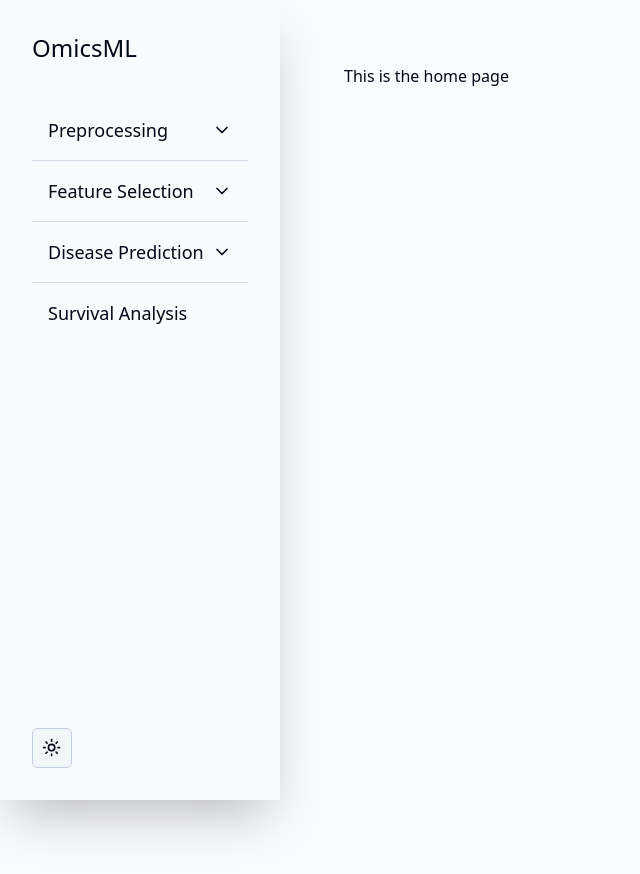
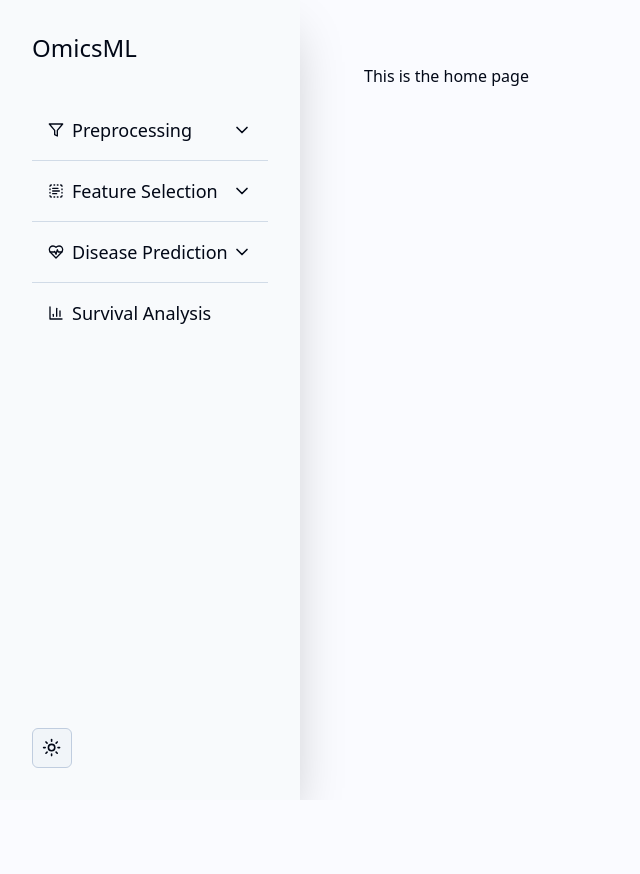
Before and after one commit to yash22arora/Omics-Frontend, a Next.js app in the folder client/: page / in a window 1280 px wide. Shown: the top 874 px of the page, without its empty margins (0-640 px from the left). After the commit the page ends 800 px from the top, so only its background shows below. Built offline with nearby package versions, Linux system fonts and the light colour scheme.

Commit message:
Add icons to navbar, create result container
Signed-off-by: Yashvardhan Arora <yash22arora@gmail.com>

```diff
--- a/client/src/app/disease-prediction/page.tsx
+++ b/client/src/app/disease-prediction/page.tsx
@@ -13,6 +13,7 @@ import { Button } from "@/components/ui/button";
 import { Tabs, TabsContent, TabsList, TabsTrigger } from "@/components/ui/tabs";
 
 import { useEffect, useState } from "react";
+import ResultContainer from "@/components/ResultContainer";
 
 const DiseasePrediction = () => {
   const [file, setFile] = useState<File | null>(null);
@@ -58,7 +59,7 @@ const DiseasePrediction = () => {
               </TabsTrigger>
             </TabsList>
             <TabsContent value="result">
-              The result will be displayed here
+              <ResultContainer></ResultContainer>
             </TabsContent>
             <TabsContent value="plot">Plot is displayed here</TabsContent>
           </Tabs>
--- a/client/src/app/feature-selection/page.tsx
+++ b/client/src/app/feature-selection/page.tsx
@@ -11,6 +11,7 @@ import {
 } from "@/components/ui/select";
 import { Button } from "@/components/ui/button";
 import { useEffect, useState } from "react";
+import ResultContainer from "@/components/ResultContainer";
 
 const FeatureSelection = () => {
   const [file, setFile] = useState<File | null>(null);
@@ -46,6 +47,13 @@ const FeatureSelection = () => {
             Get selected features
           </Button>
         </div>
+        <div className="mt-4 mb-3 flex flex-col gap-3">
+          <h3 className="text-lg font-medium">Result</h3>
+          <ResultContainer></ResultContainer>
+        </div>
+        <Button className=" ml-auto min-h-max max-h-full">
+          Download selected features
+        </Button>
       </main>
     </div>
   );
--- a/client/src/app/layout.tsx
+++ b/client/src/app/layout.tsx
@@ -15,7 +15,7 @@ export default function RootLayout({
 }) {
   return (
     <html lang="en">
-      <body className={`flex flex-row`}>
+      <body className={`flex flex-row max-h-screen overflow-hidden`}>
         <ThemeProvider
           attribute="class"
           defaultTheme="system"
--- a/client/src/app/preprocessing/page.tsx
+++ b/client/src/app/preprocessing/page.tsx
@@ -1,5 +1,6 @@
 "use client";
 
+import ResultContainer from "@/components/ResultContainer";
 import UploadBox from "@/components/UploadBox";
 import { Button } from "@/components/ui/button";
 import {
@@ -42,6 +43,13 @@ const PreProcessing = () => {
             Get preprocessed data
           </Button>
         </div>
+        <div className="mt-4 mb-3 flex flex-col gap-3">
+          <h3 className="text-lg font-medium">Result</h3>
+          <ResultContainer></ResultContainer>
+        </div>
+        <Button className=" ml-auto min-h-max max-h-full">
+          Download preprocessed data
+        </Button>
       </main>
     </div>
   );
--- a/client/src/app/survival-analysis/page.tsx
+++ b/client/src/app/survival-analysis/page.tsx
@@ -1,5 +1,6 @@
 "use client";
 
+import ResultContainer from "@/components/ResultContainer";
 import UploadBox from "@/components/UploadBox";
 import { Separator } from "@/components/ui/separator";
 import { Tabs, TabsContent, TabsList, TabsTrigger } from "@/components/ui/tabs";
@@ -30,7 +31,7 @@ const SurvivalAnalysis = () => {
               </TabsTrigger>
             </TabsList>
             <TabsContent value="result">
-              The result will be displayed here
+              <ResultContainer></ResultContainer>
             </TabsContent>
             <TabsContent value="plot">Curve is displayed here</TabsContent>
           </Tabs>
--- a/client/src/components/Navbar.tsx
+++ b/client/src/components/Navbar.tsx
@@ -18,7 +18,7 @@ const Navbar: React.FC = () => {
     }
   }, [pathname]);
   return (
-    <nav className="flex flex-col p-8 h-full min-h-screen min-w-[280px] shadow-2xl bg-[hsl(var(--primary-foreground))]">
+    <nav className="flex flex-col p-8 h-full min-h-screen min-w-[300px] shadow-2xl bg-[hsl(var(--primary-foreground))]">
       <Link className="text-2xl font-medium mb-12" href={"/"}>
         OmicsML
       </Link>
@@ -34,14 +34,15 @@ const Navbar: React.FC = () => {
           >
             <Link
               href={item.path}
-              className={`text-lg font-medium px-4 py-1 rounded-md w-full flex flex-row justify-between items-center ${
+              className={`text-lg font-medium px-4 py-1 rounded-md w-full flex flex-row items-center ${
                 active === item.label ? "bg-[hsl(var(--secondary))]" : ""
               }`}
             >
-              <span>{item.label}</span>
+              {item.icon}
+              <span className="ml-2">{item.label}</span>
               {item.children && (
                 <ChevronDown
-                  className={`inline-block ml-2 transition-all duration-200 delay-75 ${
+                  className={`inline-block ml-auto transition-all duration-200 delay-75 ${
                     active === item.label ? "rotate-180" : ""
                   }`}
                   size={20}
@@ -50,7 +51,7 @@ const Navbar: React.FC = () => {
             </Link>
             {item.children && (
               <div
-                className={`flex flex-col gap-2 ml-5 transition-[max-height] duration-300 overflow-hidden ${
+                className={`flex flex-col gap-2 ml-10 transition-[max-height] duration-300 overflow-hidden ${
                   active === item.label ? "max-h-[200px] my-1 pt-1" : "max-h-0"
                 }`}
               >
--- /dev/null
+++ b/client/src/components/ResultContainer.tsx
@@ -0,0 +1,19 @@
+import { cn } from "@/lib/utils";
+
+const ResultContainer: React.FC<{
+  children?: React.ReactNode;
+  className?: string;
+}> = ({ children, className }) => {
+  return (
+    <div
+      className={cn(
+        "bg-[hsl(var(--secondary))] rounded-md dark:opacity-60 h-96",
+        className
+      )}
+    >
+      {children}
+    </div>
+  );
+};
+
+export default ResultContainer;
--- a/client/src/lib/constants.tsx
+++ b/client/src/lib/constants.tsx
@@ -5,7 +5,7 @@ export const NAV_ITEMS: INavItem[] = [
   {
     label: "Preprocessing",
     path: "/preprocessing",
-    icon: <Filter />,
+    icon: <Filter size={16} />,
     children: [
       {
         label: "NA remove",
@@ -20,7 +20,7 @@ export const NAV_ITEMS: INavItem[] = [
   {
     label: "Feature Selection",
     path: "/feature-selection",
-    icon: <TextSelect />,
+    icon: <TextSelect size={16} />,
     children: [
       {
         label: "Boruta",
@@ -39,7 +39,7 @@ export const NAV_ITEMS: INavItem[] = [
   {
     label: "Disease Prediction",
     path: "/disease-prediction",
-    icon: <HeartPulse />,
+    icon: <HeartPulse size={16} />,
     children: [
       {
         label: "Deep Neural Network",
@@ -58,6 +58,6 @@ export const NAV_ITEMS: INavItem[] = [
   {
     label: "Survival Analysis",
     path: "/survival-analysis",
-    icon: <BarChart3 />,
+    icon: <BarChart3 size={16} />,
   },
 ];
```
